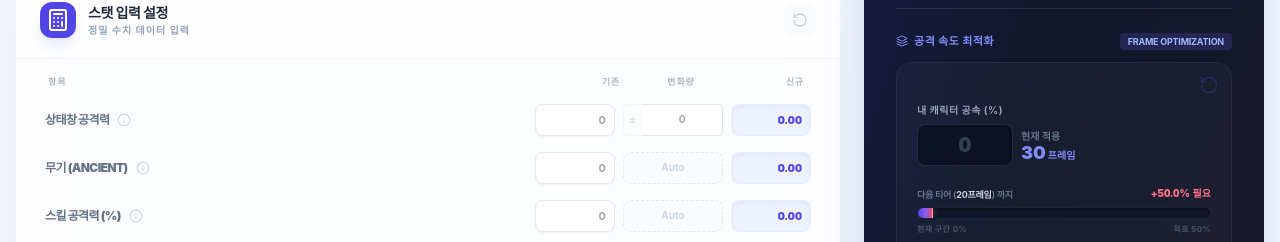
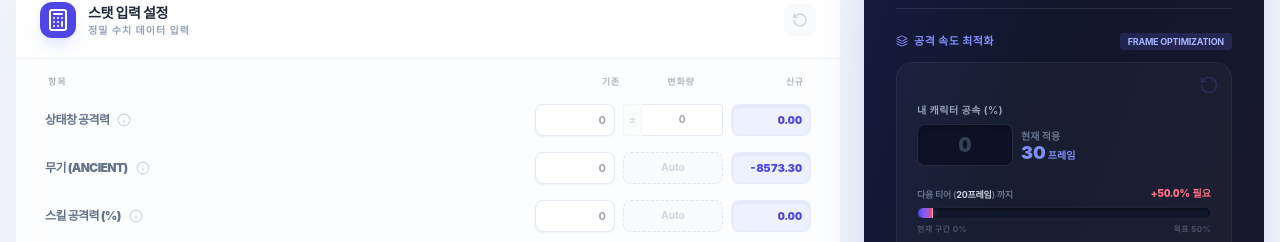
Before and after one commit to heestory1/damage-calculator, a React (Vite) app: page / in a window 1280 px wide. Shown: the part 842-1084 px from the top of the page. Built offline with nearby package versions, Linux system fonts and the light colour scheme; the HTML template or start-up script is replaced by a standard one; a web font is replaced by a local one.

Commit message:
Update useCalculator.ts

```diff
--- a/src/features/useCalculator.ts
+++ b/src/features/useCalculator.ts
@@ -30,7 +30,8 @@ export function useCalculator() {
   if (s.stat !== undefined && s.mainPct !== undefined) {
     s.mainFixed = estimateMainFixed(s.stat, s.mainPct);
   }
-    s.weapon = (s.weapon ?? 0) + MYSTIC_WEAPON_FIXED;
+  // s.weapon = (s.weapon ?? 0) + MYSTIC_WEAPON_FIXED; // 👈 기존 코드 주석 처리 또는 삭제
+  s.weapon = s.weapon ?? 0; // 👈 입력받은 값 그대로 사용하도록 변경
   return s;
 }, [oldState]);
 
```
Lines whose indentation alone changed are shown as unchanged.
